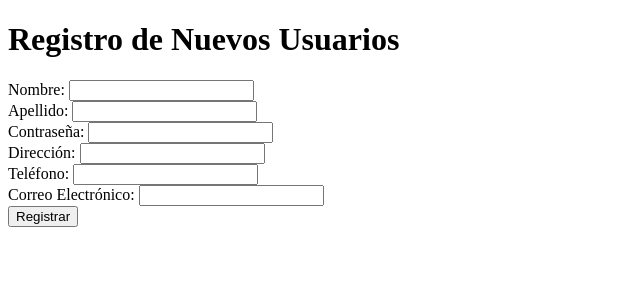
After one commit to chachoman1/proyecto_final, a PHP site: page /proyecto/Vistas/Landing/Paginas/usuarios.php in a window 1280 px wide. The commit adds this page. Shown: the top 300 px of the page, without its empty margins (0-640 px from the left). Run offline with PHP 8.4, Linux system fonts and the light colour scheme.

Commit message:
ajustando registros

```diff
--- /dev/null
+++ b/Vistas/Landing/Paginas/usuarios.php
@@ -0,0 +1,33 @@
+<!DOCTYPE html>
+<html lang="es">
+<head>
+    <meta charset="UTF-8">
+    <meta name="viewport" content="width=device-width, initial-scale=1.0">
+    <title>Registro de Usuarios</title>
+</head>
+<body>
+    <h1>Registro de Nuevos Usuarios</h1>
+
+    <form action="?c=login.php" method="post">
+        <label for="nombre">Nombre:</label>
+        <input type="text" id="nombre" name="nombre" required><br>
+
+        <label for="apellido">Apellido:</label>
+        <input type="text" id="apellido" name="apellido" required><br>
+
+        <label for="contraseña">Contraseña:</label>
+        <input type="password" id="contraseña" name="contraseña" required><br>
+
+        <label for="direccion">Dirección:</label>
+        <input type="text" id="direccion" name="direccion" required><br>
+
+        <label for="telefono">Teléfono:</label>
+        <input type="tel" id="telefono" name="telefono" required><br>
+
+        <label for="email">Correo Electrónico:</label>
+        <input type="email" id="email" name="email_usuario" required><br>
+
+        <input type="submit" value="Registrar">
+    </form>
+</body>
+</html>
```
Also changed, not shown: Controladores/Login.php (+49 -5 lines), Vistas/Landing/Paginas/registro.php (+4 -3 lines).
